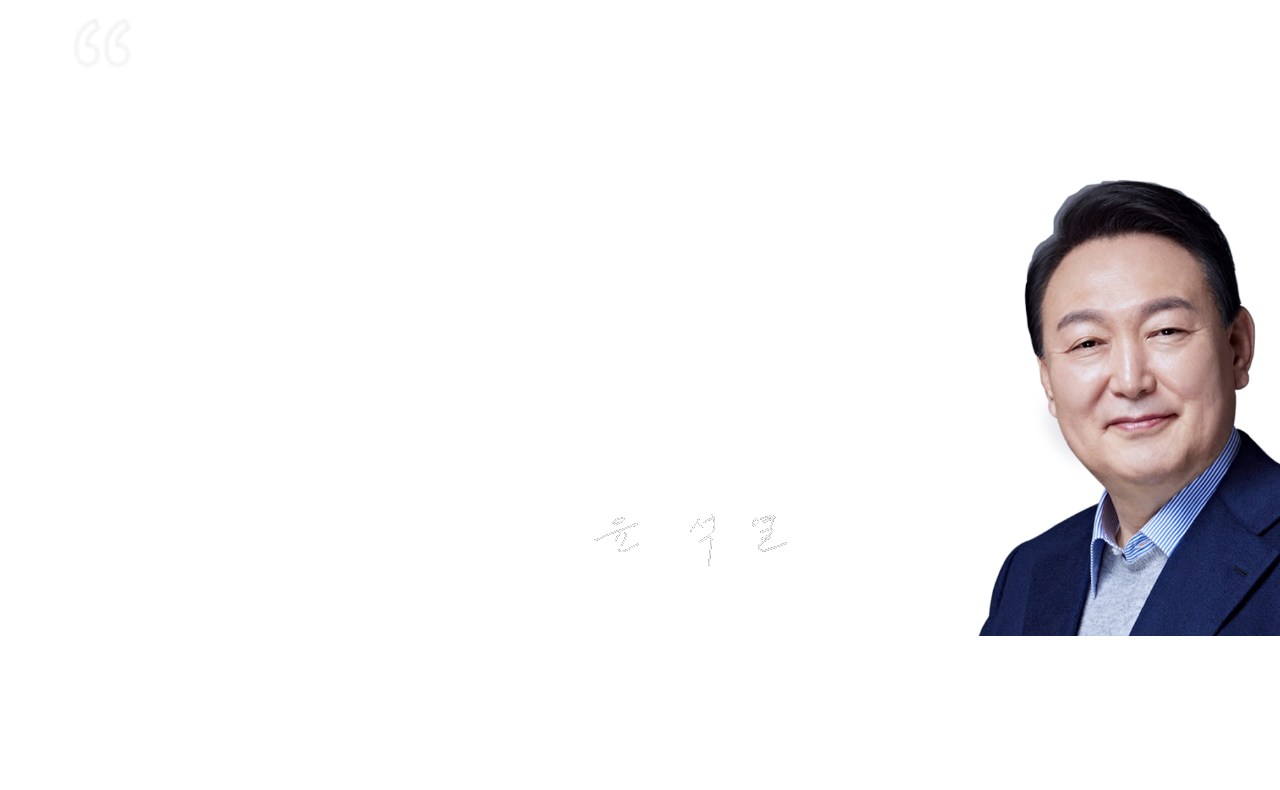
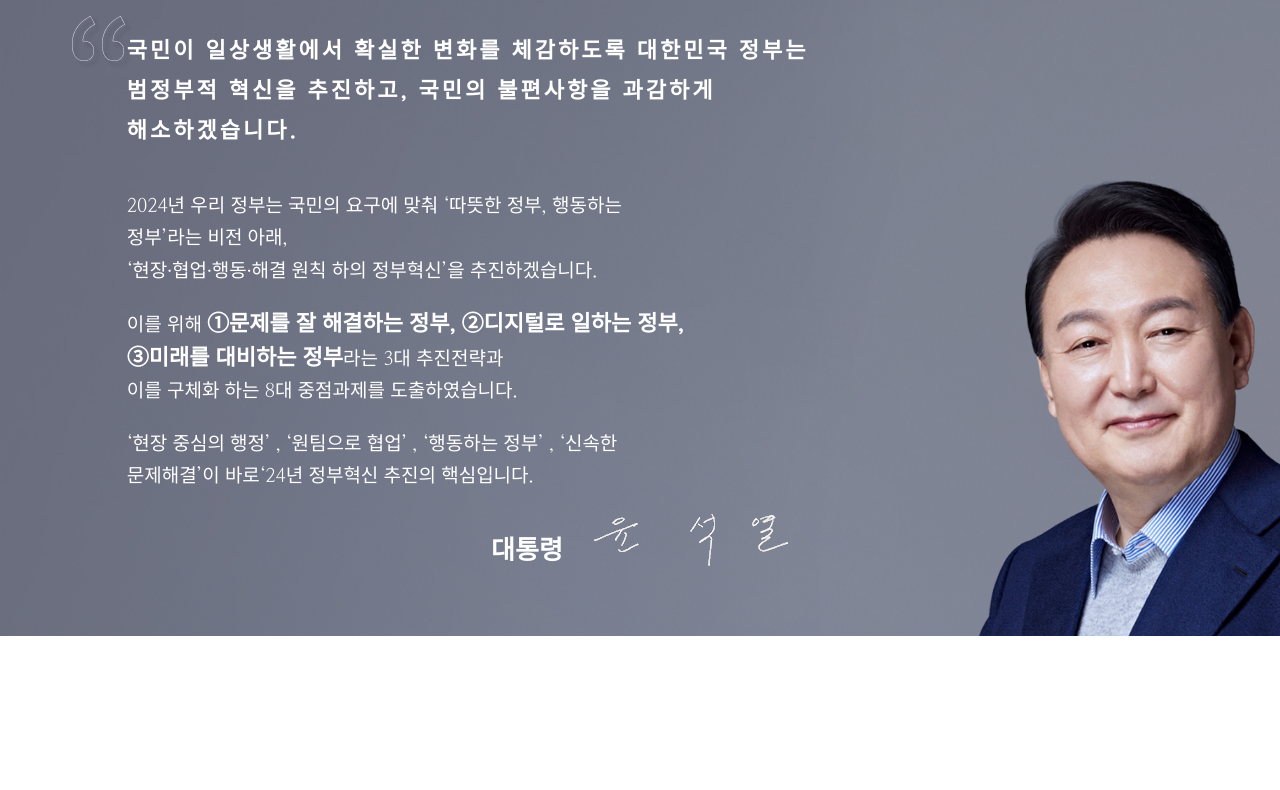
Before and after one commit to Heojungjung/-, a plain HTML site: page notice.html in a window 1280 px wide. Shown: the part 415-1205 px from the top of the page. Drawn offline with nearby package versions, Linux system fonts and the light colour scheme; the site is published under a folder, as on GitHub Pages, so addresses that start at the root find nothing; a web font is replaced by a local one.

Commit message:
Update notice.css

```diff
--- a/css/notice.css
+++ b/css/notice.css
@@ -13,7 +13,7 @@
     height: max-content;
     overflow: hidden;
     margin-top: 180px;
-    background-image: url(/images/notice_bg_desktop.png);
+    background-image: url(../images/notice_bg_desktop.png);
     background-size:cover;
     background-repeat: no-repeat;
     padding: 70px 200px;
```
